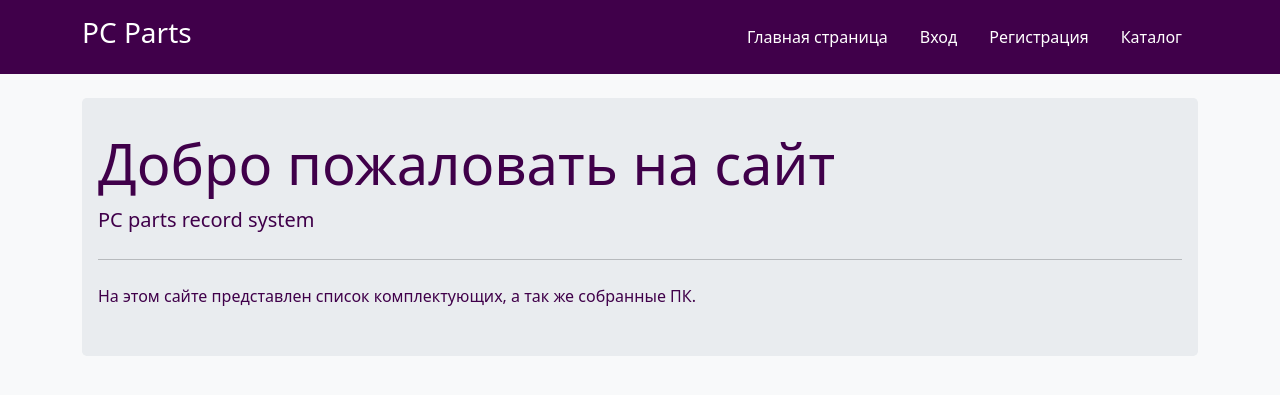
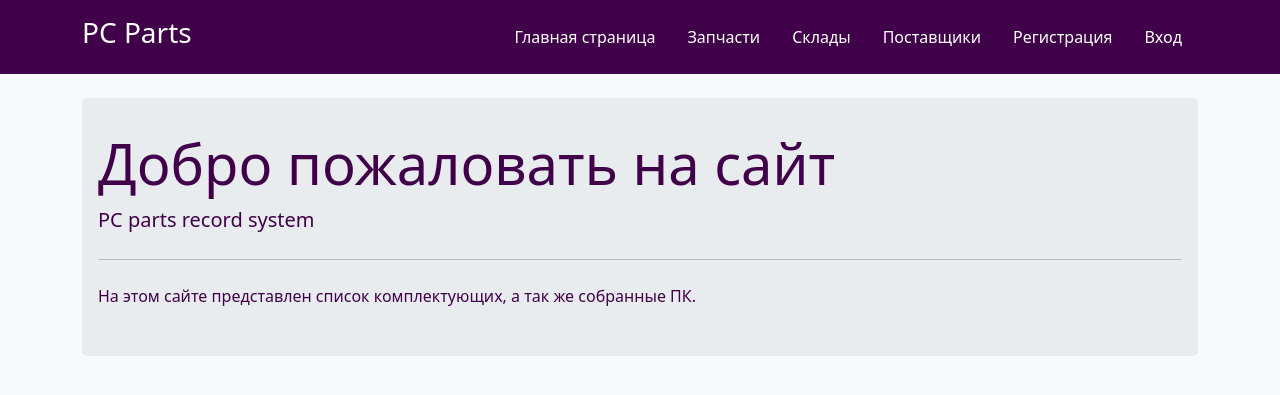
Before and after one commit to VantuzFed/pc_parts_kurs, a Flask app: page / in a window 1280 px wide. Shown: the top 395 px of the page. Run offline with Flask 3, Linux system fonts and the light colour scheme; some libraries are stand-ins or nearby versions.

Commit message:
новые пункты в шапке

```diff
--- a/templates/base.html
+++ b/templates/base.html
@@ -19,13 +19,19 @@
                             <a class="nav-link text-white" href="{{ url_for('index') }}">Главная страница</a>
                         </li>
                         <li class="nav-item">
-                            <a class="nav-link text-white" href="{{ url_for('login') }}">Вход</a>
+                            <a class="nav-link text-white" href="{{ url_for('parts') }}">Запчасти</a>
+                        </li>
+                        <li class="nav-item">
+                            <a class="nav-link text-white" href="{{ url_for('warehouses') }}">Склады</a>
+                        </li>
+                        <li class="nav-item">
+                            <a class="nav-link text-white" href="{{ url_for('suppliers') }}">Поставщики</a>
                         </li>
                         <li class="nav-item">
                             <a class="nav-link text-white" href="{{ url_for('register') }}">Регистрация</a>
                         </li>
                         <li class="nav-item">
-                            <a class="nav-link text-white" href="{{ url_for('catalog') }}">Каталог</a>
+                            <a class="nav-link text-white" href="{{ url_for('login') }}">Вход</a>
                         </li>
 
                     </ul>
```
